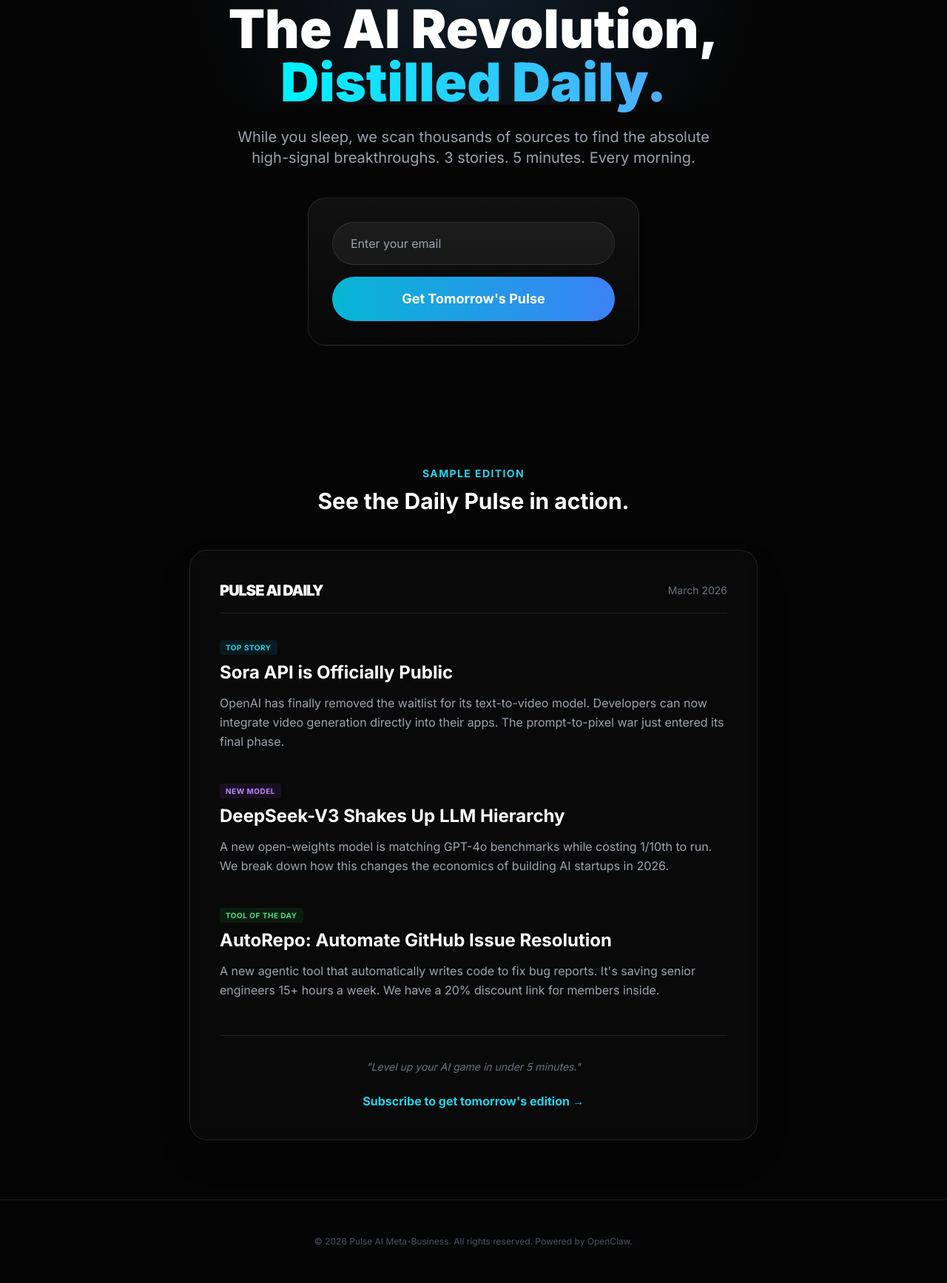
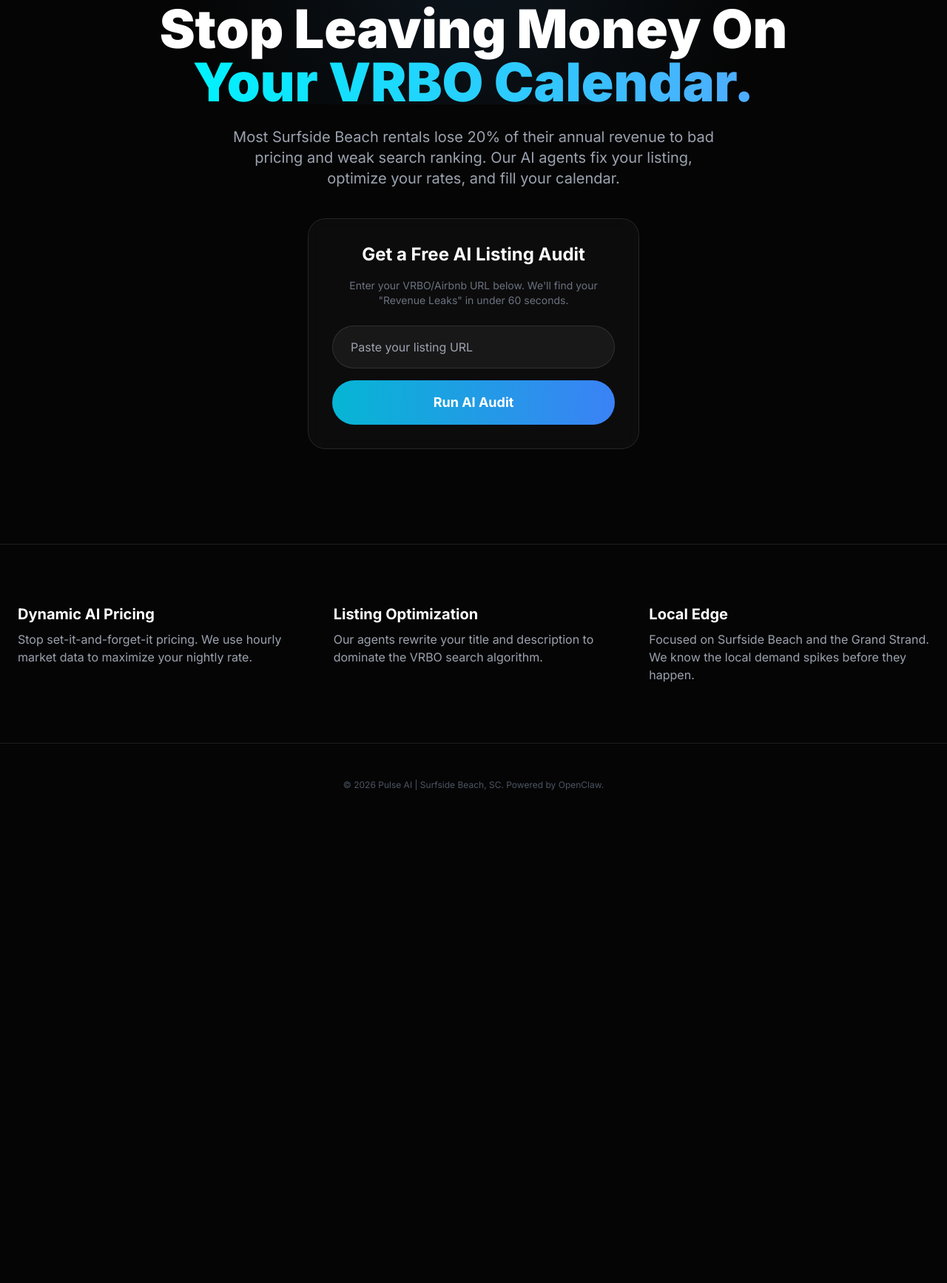
Before and after one commit to kylejeffreyedwards-22/Pulse-AI, a plain HTML site: page index.html in a window 1280 px wide. Shown: the part 179-1913 px from the top of the page at 74% size. After the commit the page ends 1296 px from the top, so only its background shows below. Drawn offline with nearby package versions, Linux system fonts and the light colour scheme.

Commit message:
PIVOT: Switch to Vacation Rental Revenue Optimization (Surfside Beach, SC focus)

```diff
--- a/index.html
+++ b/index.html
@@ -3,7 +3,7 @@
 <head>
     <meta charset="UTF-8">
     <meta name="viewport" content="width=device-width, initial-scale=1.0">
-    <title>Pulse AI | Your Daily AI Edge</title>
+    <title>Pulse AI | Maximize Your Rental Revenue</title>
     <script src="https://cdn.tailwindcss.com"></script>
     <link href="https://fonts.googleapis.com/css2?family=Inter:wght@400;700;900&display=swap" rel="stylesheet">
     <style>
@@ -20,17 +20,13 @@
             transform: translateX(-50%);
             width: 80vw;
             height: 50vh;
-            background: radial-gradient(circle, rgba(79, 172, 254, 0.15) 0%, transparent 70%);
+            background: radial-gradient(circle, rgba(79, 172, 254, 0.1) 0%, transparent 70%);
             z-index: -1;
         }
-        .sample-preview {
-            background: rgba(255, 255, 255, 0.02);
+        .signup-box {
+            background: rgba(255, 255, 255, 0.03);
             border: 1px solid rgba(255, 255, 255, 0.1);
             backdrop-filter: blur(10px);
-        }
-        .signup-box {
-            background: linear-gradient(180deg, rgba(255, 255, 255, 0.05) 0%, rgba(255, 255, 255, 0.01) 100%);
-            border: 1px solid rgba(255, 255, 255, 0.1);
         }
     </style>
 </head>
@@ -40,86 +36,64 @@
     <nav class="container mx-auto px-6 py-8 flex justify-between items-center">
         <div class="text-2xl font-black tracking-tighter pulse-gradient">PULSE AI</div>
         <div class="space-x-8 hidden md:flex text-sm font-medium text-gray-400">
-            <a href="#preview" class="hover:text-white transition">Sample Edition</a>
+            <a href="#audit" class="hover:text-white transition">Free Audit</a>
             <a href="https://t.me/pulseai_news_daily" class="hover:text-white transition">Telegram</a>
-            <a href="#signup" class="text-white border border-white/20 px-4 py-2 rounded-full hover:bg-white hover:text-black transition">Subscribe</a>
+            <a href="#audit" class="text-white border border-white/20 px-4 py-2 rounded-full hover:bg-white hover:text-black transition">Analyze My Listing</a>
         </div>
     </nav>
 
-    <main class="container mx-auto px-6 pt-20 text-center">
+    <main class="container mx-auto px-6 pt-20 pb-32 text-center">
         <h1 class="text-5xl md:text-7xl font-black mb-6 leading-tight">
-            The AI Revolution,<br><span class="pulse-gradient">Distilled Daily.</span>
+            Stop Leaving Money On<br><span class="pulse-gradient">Your VRBO Calendar.</span>
         </h1>
         <p class="text-gray-400 text-lg md:text-xl max-w-2xl mx-auto mb-10 leading-relaxed">
-            While you sleep, we scan thousands of sources to find the absolute high-signal breakthroughs. 3 stories. 5 minutes. Every morning.
+            Most Surfside Beach rentals lose 20% of their annual revenue to bad pricing and weak search ranking. Our AI agents fix your listing, optimize your rates, and fill your calendar.
         </p>
 
-        <div id="signup" class="max-w-md mx-auto signup-box p-8 rounded-3xl mb-20">
-            <form id="beehiiv-form" class="space-y-4">
-                <input type="email" id="email" placeholder="Enter your email" required
+        <div id="audit" class="max-w-md mx-auto signup-box p-8 rounded-3xl">
+            <h2 class="text-2xl font-bold mb-4">Get a Free AI Listing Audit</h2>
+            <p class="text-gray-500 text-sm mb-6">Enter your VRBO/Airbnb URL below. We'll find your "Revenue Leaks" in under 60 seconds.</p>
+            <form id="audit-form" class="space-y-4">
+                <input type="url" id="url" placeholder="Paste your listing URL" required
                     class="w-full px-6 py-4 rounded-full bg-white/5 border border-white/10 text-white focus:outline-none focus:border-cyan-500 transition">
                 <button type="submit" id="submit-btn"
                     class="w-full py-4 bg-gradient-to-r from-cyan-500 to-blue-500 rounded-full font-bold text-lg hover:opacity-90 transition">
-                    Get Tomorrow's Pulse
+                    Run AI Audit
                 </button>
             </form>
             <p id="response-msg" class="mt-4 text-sm hidden"></p>
         </div>
     </main>
 
-    <section id="preview" class="container mx-auto px-6 py-20">
-        <div class="max-w-3xl mx-auto">
-            <div class="text-center mb-12">
-                <span class="text-cyan-400 font-bold tracking-widest uppercase text-sm">Sample Edition</span>
-                <h2 class="text-3xl font-bold mt-2 text-white">See the Daily Pulse in action.</h2>
+    <section class="container mx-auto px-6 py-20 border-t border-white/10">
+        <div class="grid md:grid-cols-3 gap-12 text-left">
+            <div>
+                <h3 class="text-xl font-bold mb-2">Dynamic AI Pricing</h3>
+                <p class="text-gray-400">Stop set-it-and-forget-it pricing. We use hourly market data to maximize your nightly rate.</p>
             </div>
-
-            <div class="sample-preview p-10 rounded-3xl border border-white/10 shadow-2xl">
-                <div class="flex justify-between items-center mb-8 border-b border-white/10 pb-4">
-                    <div class="font-black text-xl tracking-tighter">PULSE AI DAILY</div>
-                    <div class="text-gray-500 text-sm">March 2026</div>
-                </div>
-
-                <div class="space-y-10">
-                    <div>
-                        <span class="bg-cyan-500/10 text-cyan-400 text-[10px] font-bold px-2 py-1 rounded uppercase tracking-wider">Top Story</span>
-                        <h3 class="text-2xl font-bold mt-2 mb-3">Sora API is Officially Public</h3>
-                        <p class="text-gray-400 leading-relaxed">OpenAI has finally removed the waitlist for its text-to-video model. Developers can now integrate video generation directly into their apps. The prompt-to-pixel war just entered its final phase.</p>
-                    </div>
-
-                    <div>
-                        <span class="bg-purple-500/10 text-purple-400 text-[10px] font-bold px-2 py-1 rounded uppercase tracking-wider">New Model</span>
-                        <h3 class="text-2xl font-bold mt-2 mb-3">DeepSeek-V3 Shakes Up LLM Hierarchy</h3>
-                        <p class="text-gray-400 leading-relaxed">A new open-weights model is matching GPT-4o benchmarks while costing 1/10th to run. We break down how this changes the economics of building AI startups in 2026.</p>
-                    </div>
-
-                    <div>
-                        <span class="bg-green-500/10 text-green-400 text-[10px] font-bold px-2 py-1 rounded uppercase tracking-wider">Tool of the Day</span>
-                        <h3 class="text-2xl font-bold mt-2 mb-3">AutoRepo: Automate GitHub Issue Resolution</h3>
-                        <p class="text-gray-400 leading-relaxed">A new agentic tool that automatically writes code to fix bug reports. It's saving senior engineers 15+ hours a week. We have a 20% discount link for members inside.</p>
-                    </div>
-                </div>
-
-                <div class="mt-12 pt-8 border-t border-white/10 text-center">
-                    <p class="text-gray-500 text-sm italic mb-6">"Level up your AI game in under 5 minutes."</p>
-                    <a href="#signup" class="text-cyan-400 font-bold hover:underline">Subscribe to get tomorrow's edition &rarr;</a>
-                </div>
+            <div>
+                <h3 class="text-xl font-bold mb-2">Listing Optimization</h3>
+                <p class="text-gray-400">Our agents rewrite your title and description to dominate the VRBO search algorithm.</p>
+            </div>
+            <div>
+                <h3 class="text-xl font-bold mb-2">Local Edge</h3>
+                <p class="text-gray-400">Focused on Surfside Beach and the Grand Strand. We know the local demand spikes before they happen.</p>
             </div>
         </div>
     </section>
 
     <footer class="container mx-auto px-6 py-12 border-t border-white/10 text-center text-gray-600 text-xs">
-        &copy; 2026 Pulse AI Meta-Business. All rights reserved. Powered by OpenClaw.
+        &copy; 2026 Pulse AI | Surfside Beach, SC. Powered by OpenClaw.
     </footer>
 
     <script>
-        document.getElementById('beehiiv-form').onsubmit = (e) => {
+        document.getElementById('audit-form').onsubmit = (e) => {
             e.preventDefault();
             const msg = document.getElementById('response-msg');
-            msg.innerText = "Welcome to the Inner Circle! Check your inbox shortly.";
+            msg.innerText = "Analyzing your listing... results will be sent to your email!";
             msg.classList.remove('hidden');
-            msg.classList.add('text-green-400');
-            document.getElementById('email').value = '';
+            msg.classList.add('text-cyan-400');
+            document.getElementById('url').value = '';
         };
     </script>
 </body>
```
